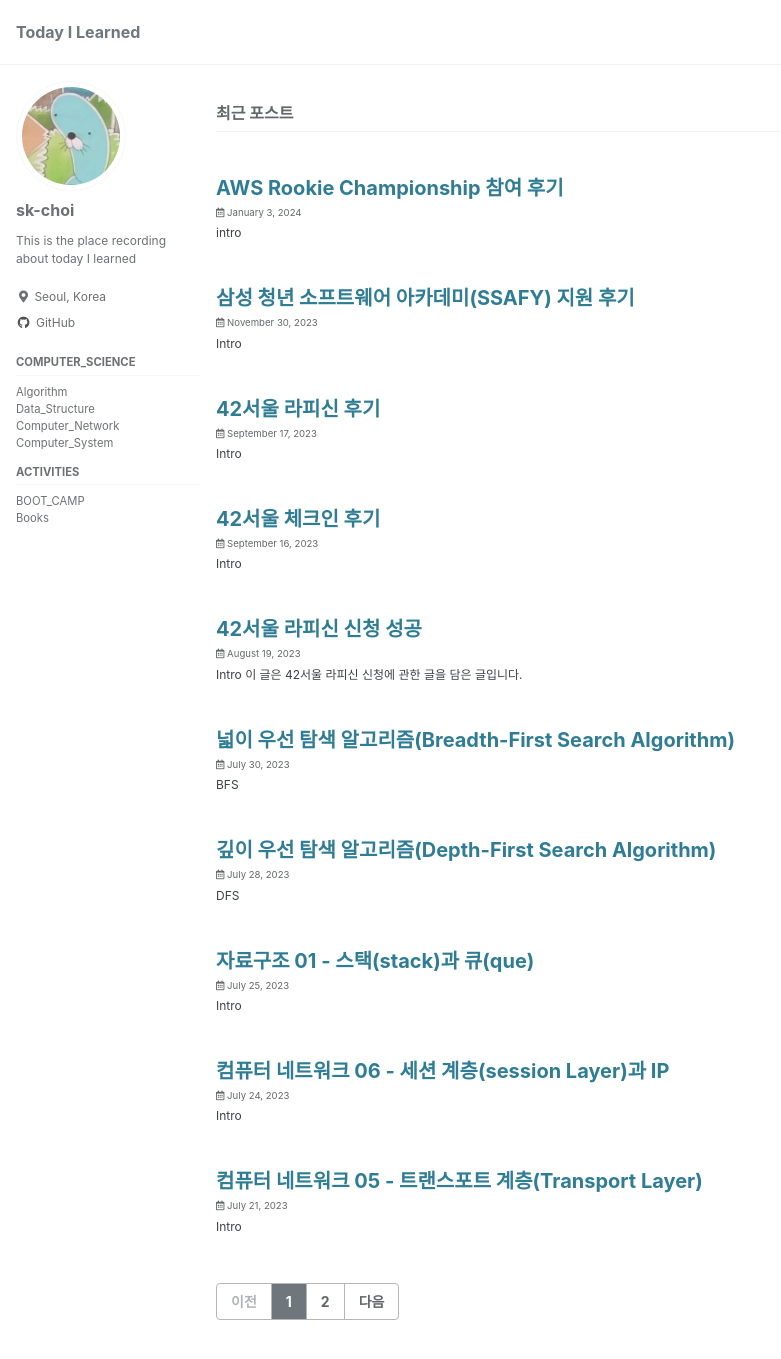
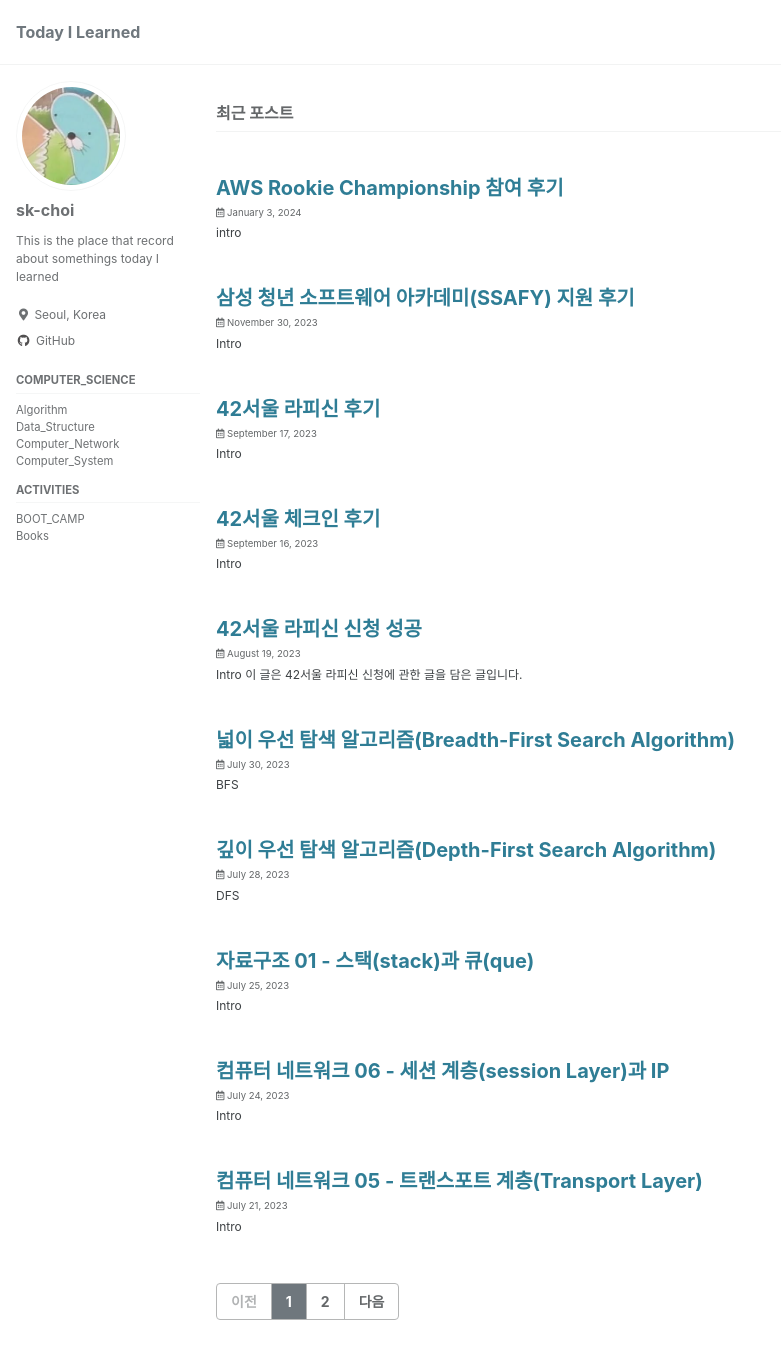
Before and after one commit to sk-choi/sk-choi.github.io, a Jekyll site: the page built from index.html, in a window 1280 px wide and 1400 px high. Shown: the top 1359 px of the window, without its empty margins (0-781 px from the left). Built offline with Jekyll 4.4.1, drawn with Linux system fonts in a browser that asks for light colours; cached includes are drawn as plain includes; some web fonts are replaced; the list of posts is cut into pages by our own code.

Commit message:
블로그 설명 수정

```diff
--- a/_config.yml
+++ b/_config.yml
@@ -107,7 +107,7 @@
 author:
   name             : "sk-choi"
   avatar           : "/assets/images/보노보노.jpg"
-  bio              : "This is the place recording about today I learned"
+  bio              : "This is the place that record about somethings today I learned "
   location         : "Seoul, Korea"
   email            :
   links:
--- a/_sass/minimal-mistakes/_variables.scss
+++ b/_sass/minimal-mistakes/_variables.scss
@@ -14,7 +14,7 @@
 
 /* system typefaces */
 $serif: Georgia, Times, serif !default;
-$sans-serif: -apple-system, BlinkMacSystemFont, "Nanum Gothic Coding", "Roboto", "Segoe UI",
+$sans-serif: -apple-system, BlinkMacSystemFont, "Gothic A1", "Roboto", "Segoe UI",
   "Helvetica Neue", "Lucida Grande", Arial, sans-serif !default;
 $monospace: Monaco, Consolas, "Lucida Console", monospace !default;
 
--- a/assets/css/main.scss
+++ b/assets/css/main.scss
@@ -7,4 +7,5 @@
 
 @import "minimal-mistakes/skins/{{ site.minimal_mistakes_skin | default: 'default' }}"; // skin
 @import "minimal-mistakes"; // main partials
-@import url('https://fonts.googleapis.com/css2?family=Nanum+Gothic+Coding&display=swap'); // Nanum_Gothic_Coding
+@import url('https://fonts.googleapis.com/css2?family=Gothic+A1:wght@300&display=swap'); // Gothic_A1
+//@import url('https://fonts.googleapis.com/css2?family=Nanum+Gothic+Coding&display=swap'); // Nanum_Gothic_Coding
```
